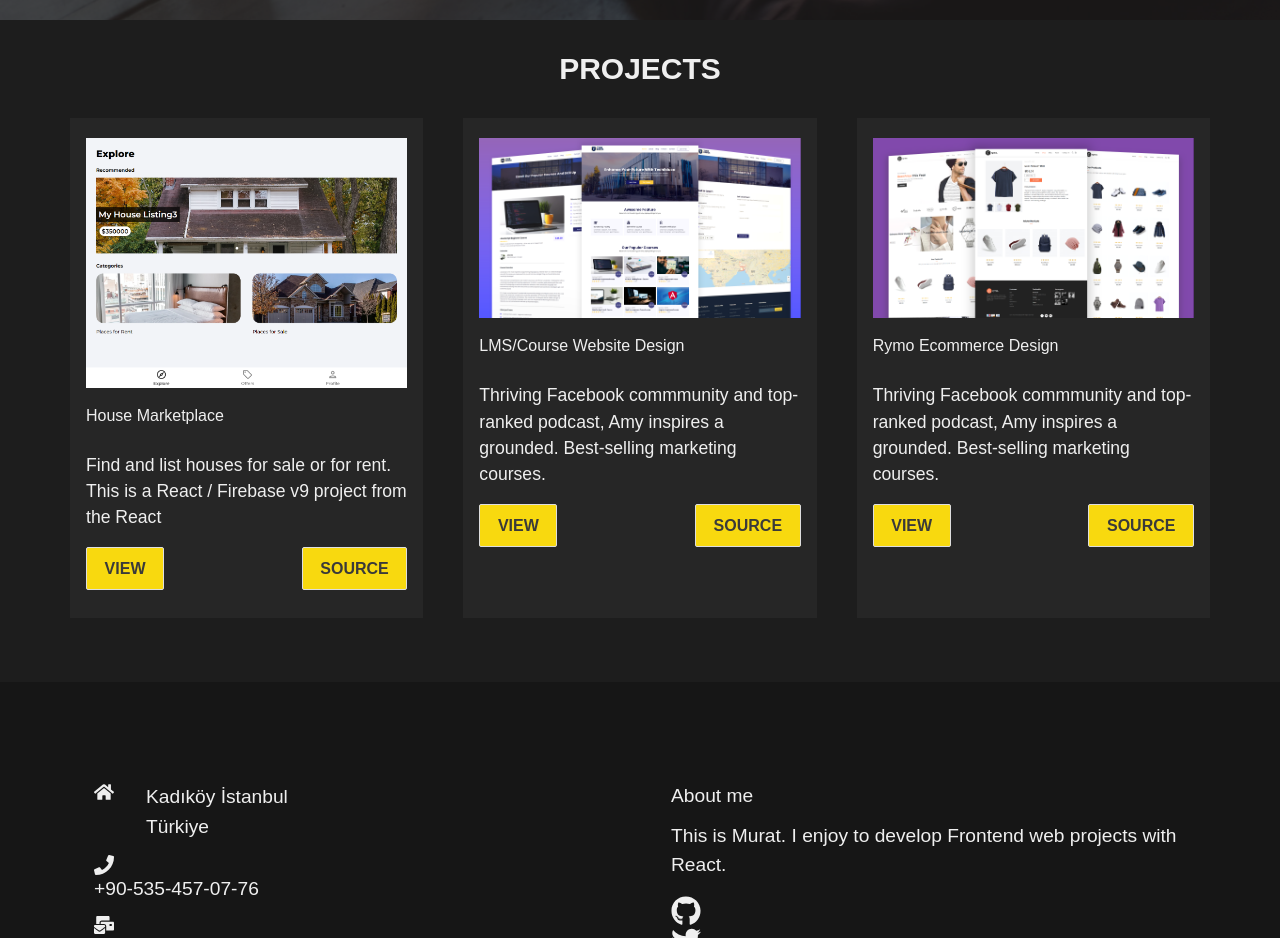
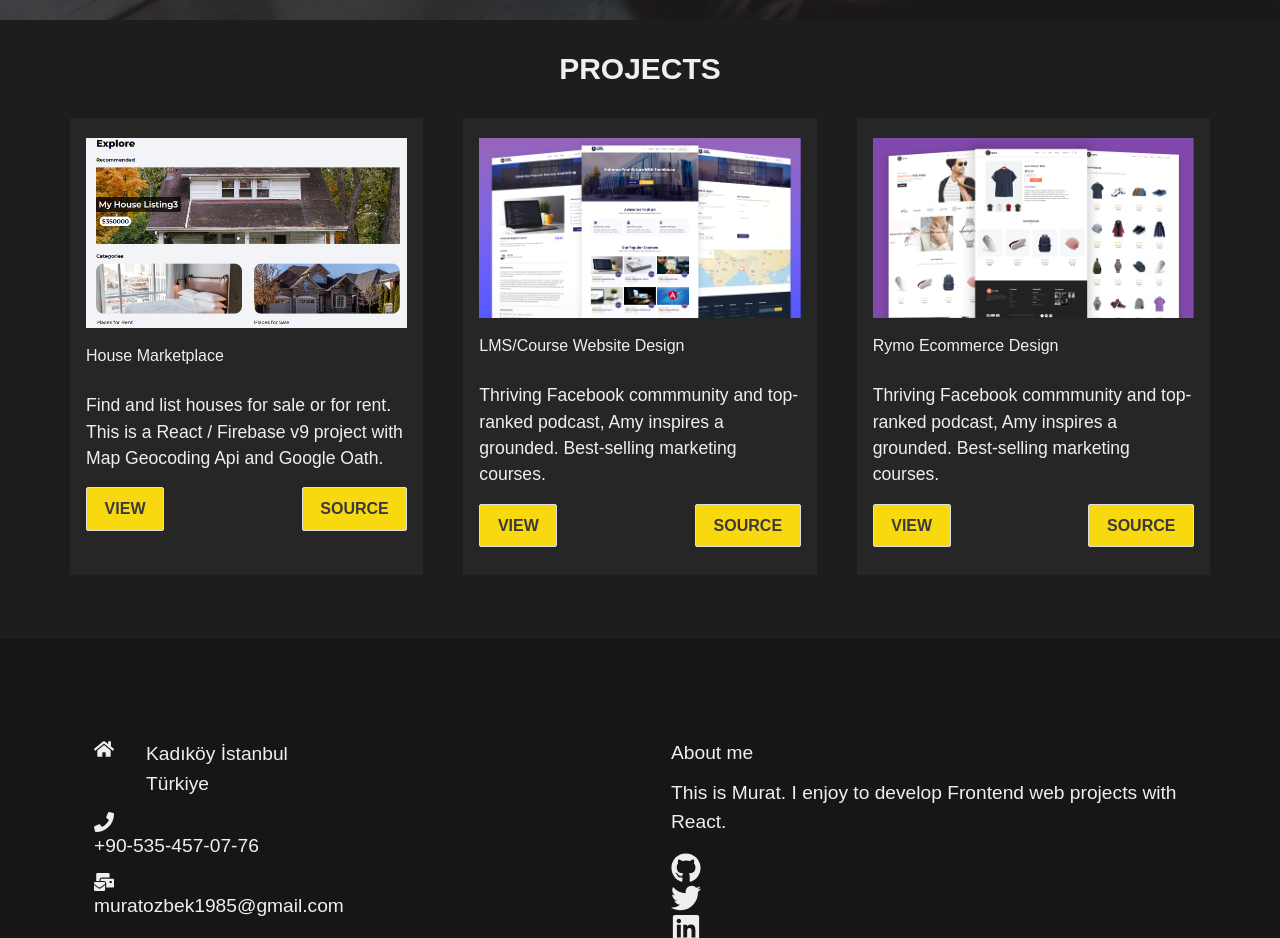
Before and after one commit to Muratozbk/my-portfolio-app, a React (Create React App) app: page / in a window 1280 px wide. Shown: the part 780-1718 px from the top of the page. Built offline with nearby package versions, Linux system fonts and the light colour scheme.

Commit message:
pro1 img

```diff
--- a/src/components/Work.jsx
+++ b/src/components/Work.jsx
@@ -1,5 +1,5 @@
 import WorkCard from './WorkCard';
-import WorkCardData from './WorkCardData'
+import WorkCardData from '../data/WorkCardData'
 import React from 'react';
 
 const Work = () => {
--- a/src/components/WorkCardStyles.css
+++ b/src/components/WorkCardStyles.css
@@ -19,6 +19,7 @@
 
 .project-card img {
     width: 100%;
+    object-fit: contain;
 }
 
 .project-title {
--- a/src/components/WorkCardData.js
+++ b/src/data/WorkCardData.js
@@ -6,7 +6,7 @@ const ProjectCardData = [
     {
         imgsrc: pro1,
         title: "House Marketplace",
-        text: "Find and list houses for sale or for rent. This is a React / Firebase v9 project from the React",
+        text: "Find and list houses for sale or for rent. This is a React / Firebase v9 project with Map Geocoding Api and Google Oath.",
         view: "https://house-marketplace-rho-pink.vercel.app/",
         source: "https://github.com/Muratozbk/house-marketplace"
     },
```
Also changed, not shown: src/assets/houseMarket.png.
